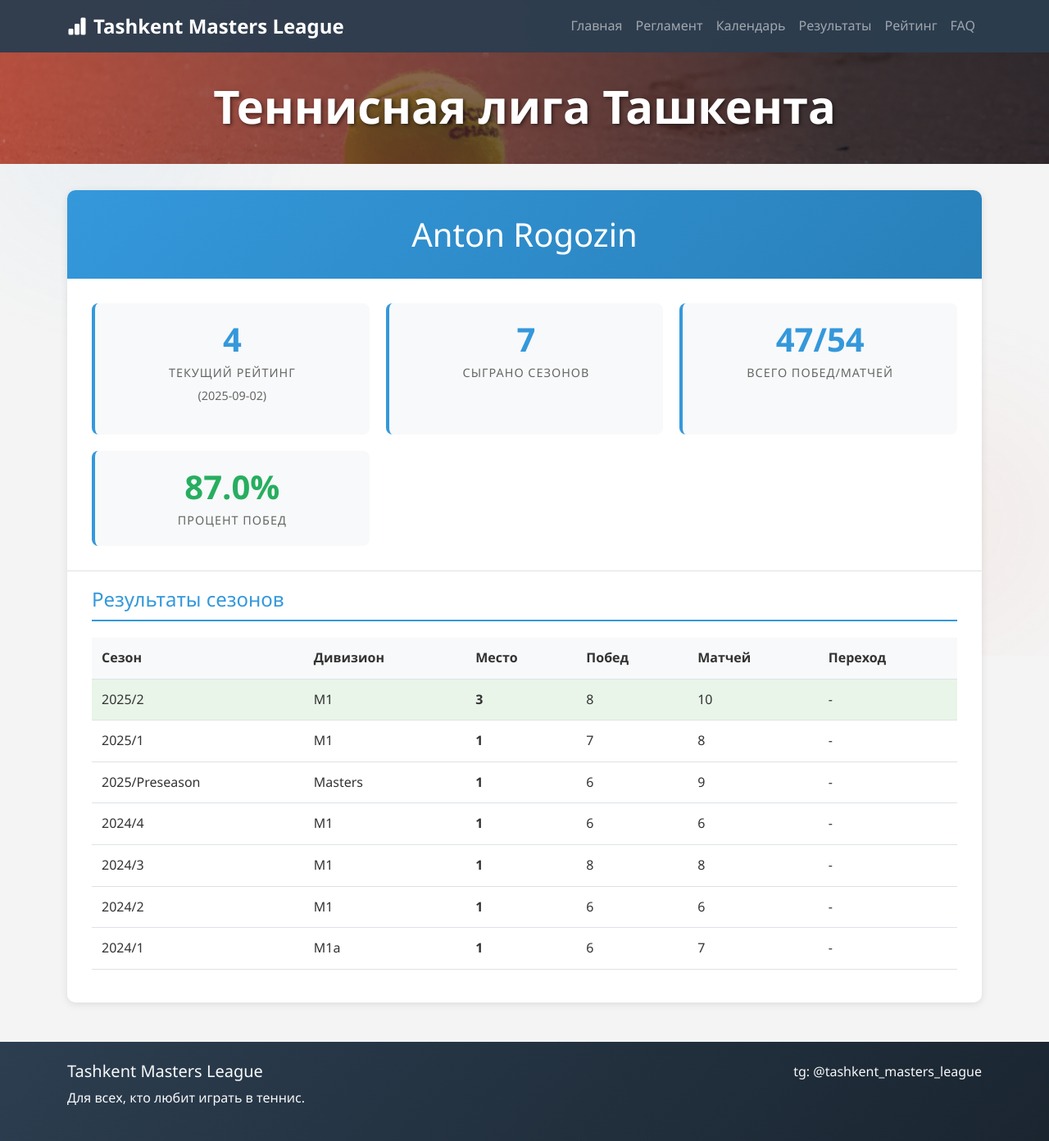
After one commit to gozik/masters-league, a Flask app: page /player/1 in a window 1280 px wide. The commit adds this page. Shown: the whole page at 82% size. Run offline with Flask 3, Linux system fonts and the light colour scheme; some libraries are stand-ins or nearby versions.

Commit message:
Add player page, fix player links, add imgs

```diff
--- a/app.py
+++ b/app.py
@@ -276,6 +276,56 @@ def show_schedule():
     return render_template('schedule.html', seasons=seasons, current_year=2025)
 
 
+@app.route('/player/<int:player_id>')
+def player_profile(player_id):
+    """Display player profile with statistics and history"""
+    player = Player.query.get_or_404(player_id)
+
+    # Get current ranking
+    current_ranking = get_current_ranking(player_id)
+
+    # Get season results
+    season_results = get_results(player_id)
+
+    # Calculate total statistics
+    total_stats = calculate_total_stats(player_id)
+
+    return render_template('player_profile.html',
+                           player=player,
+                           current_ranking=current_ranking,
+                           season_results=season_results,
+                           division_history=season_results,
+                           total_stats=total_stats,
+                           )
+
+
+def get_current_ranking(player_id):
+    """Get player's current ranking"""
+    return Ranking.query.filter_by(player_id=player_id).order_by(Ranking.actual_date.desc()).first()
+
+
+def get_results(player_id):
+    """Get all season results for the player"""
+    return Result.query.filter_by(player_id=player_id).join(Division).join(Season)\
+        .order_by(Season.date_end.desc()).all()
+
+
+def calculate_total_stats(player_id):
+    """Calculate total wins, games, and other statistics"""
+    results = Result.query.filter_by(player_id=player_id).all()
+
+    total_wins = sum(result.win_count for result in results)
+    total_matches = sum(result.match_count for result in results)
+    total_seasons = len(set(result.division_ref.season_id for result in results if result.division_ref))
+
+    return {
+        'total_wins': total_wins,
+        'total_matches': total_matches,
+        'win_percentage': (total_wins / total_matches * 100) if total_matches > 0 else 0,
+        'total_seasons': total_seasons
+    }
+
+
 if __name__ == '__main__':
     with app.app_context():
         db.create_all()
--- a/models.py
+++ b/models.py
@@ -119,7 +119,8 @@ class Result(db.Model):
             'win_count': self.win_count,
             'relegation': self.relegation,
             'season': self.division_ref.season_ref.get_title(),
-            'division': self.division_ref.name
+            'division': self.division_ref.name,
+            'player_id': self.player_id,
         }
 
 
@@ -151,6 +152,7 @@ class Ranking(db.Model):
             'last_division': self.last_result_ref.division_ref.name,
             'last_position': self.last_result_ref.position,
             'last_result_date': self.last_result_ref.division_ref.season_ref.date_end,
+            'player_id': self.player_id,
         }
 
 
--- /dev/null
+++ b/templates/player_profile.html
@@ -0,0 +1,263 @@
+{% extends "base.html" %}
+
+{% block title %}{{ player.first_name }} {{ player.last_name }} - Player Profile{% endblock %}
+
+{% block head %}
+    <style>
+
+        :root {
+            --primary-color: #3498db;
+            --success-color: #27ae60;
+            --warning-color: #f39c12;
+            --danger-color: #e74c3c;
+            --light-gray: #f8f9fa;
+            --border-color: #dee2e6;
+        }
+
+        body {
+            font-family: 'Segoe UI', Tahoma, Geneva, Verdana, sans-serif;
+            line-height: 1.6;
+            color: #333;
+            background-color: #f4f4f4;
+            margin: 0;
+
+        }
+
+        .container-stats {
+            max-width: 1200px;
+            margin: 0 auto;
+            background: white;
+            border-radius: 10px;
+            box-shadow: 0 2px 10px rgba(0,0,0,0.1);
+            overflow: hidden;
+        }
+
+        .player-header {
+            background: linear-gradient(135deg, var(--primary-color), #2980b9);
+            color: white;
+            padding: 30px;
+            text-align: center;
+        }
+
+        .player-name {
+            font-size: 2.5em;
+            margin: 0;
+            font-weight: 300;
+        }
+
+        .player-gender {
+            font-size: 1.2em;
+            opacity: 0.9;
+            margin: 5px 0 0 0;
+        }
+
+        .stats-grid {
+            display: grid;
+            grid-template-columns: repeat(auto-fit, minmax(250px, 1fr));
+            gap: 20px;
+            padding: 30px;
+        }
+
+        .stat-card {
+            background: var(--light-gray);
+            padding: 20px;
+            border-radius: 8px;
+            text-align: center;
+            border-left: 4px solid var(--primary-color);
+        }
+
+        .stat-number {
+            font-size: 2.5em;
+            font-weight: bold;
+            color: var(--primary-color);
+            margin: 0;
+        }
+
+        .stat-label {
+            font-size: 0.9em;
+            color: #666;
+            margin: 5px 0 0 0;
+            text-transform: uppercase;
+            letter-spacing: 1px;
+        }
+
+        .win-percentage {
+            color: var(--success-color);
+        }
+
+        .section {
+            padding: 20px 30px;
+            border-top: 1px solid var(--border-color);
+        }
+
+        .section-title {
+            font-size: 1.5em;
+            color: var(--primary-color);
+            margin: 0 0 20px 0;
+            padding-bottom: 10px;
+            border-bottom: 2px solid var(--primary-color);
+        }
+
+        table {
+            width: 100%;
+            border-collapse: collapse;
+            margin: 20px 0;
+        }
+
+        th, td {
+            padding: 12px;
+            text-align: left;
+            border-bottom: 1px solid var(--border-color);
+        }
+
+        th {
+            background-color: var(--light-gray);
+            font-weight: 600;
+        }
+
+        tr:hover {
+            background-color: #f8f9fa;
+        }
+
+        .promoted {
+            color: var(--success-color);
+            font-weight: bold;
+        }
+
+        .relegated {
+            color: var(--danger-color);
+            font-weight: bold;
+        }
+
+        .current-season {
+            background-color: #e8f5e8;
+        }
+
+        .match-result {
+            display: inline-block;
+            padding: 4px 8px;
+            border-radius: 4px;
+            font-weight: bold;
+            margin-right: 10px;
+        }
+
+        .win {
+            background-color: var(--success-color);
+            color: white;
+        }
+
+        .loss {
+            background-color: var(--danger-color);
+            color: white;
+        }
+
+        .division-change {
+            font-weight: bold;
+            margin-left: 10px;
+        }
+
+        .up-arrow {
+            color: var(--success-color);
+        }
+
+        .down-arrow {
+            color: var(--danger-color);
+        }
+
+        .no-change {
+            color: #999;
+        }
+
+        @media (max-width: 768px) {
+            .stats-grid {
+                grid-template-columns: 1fr;
+            }
+
+            .player-name {
+                font-size: 2em;
+            }
+
+            .section {
+                padding: 15px;
+            }
+        }
+    </style>
+{% endblock %}
+
+{% block content %}
+    <div class="container-stats">
+        <!-- Player Header -->
+        <div class="player-header">
+            <h1 class="player-name">{{ player.first_name }} {{ player.last_name }}</h1>
+        </div>
+
+        <!-- Statistics Grid -->
+        <div class="stats-grid">
+            <div class="stat-card">
+                <h2 class="stat-number">{{ current_ranking.position if current_ranking else 'N/A' }}</h2>
+                <p class="stat-label">Текущий рейтинг</p>
+                {% if current_ranking %}
+                <p style="margin-top: 5px; font-size: 0.9em; color: #666;">
+                    ({{ current_ranking.actual_date }})
+                </p>
+                {% endif %}
+            </div>
+
+            <div class="stat-card">
+                <h2 class="stat-number">{{ total_stats.total_seasons }}</h2>
+                <p class="stat-label">Сыграно сезонов</p>
+            </div>
+
+            <div class="stat-card">
+                <h2 class="stat-number">{{ total_stats.total_wins }}/{{ total_stats.total_matches }}</h2>
+                <p class="stat-label">Всего Побед/Матчей</p>
+            </div>
+
+            <div class="stat-card">
+                <h2 class="stat-number win-percentage">{{ total_stats.win_percentage|round(1) }}%</h2>
+                <p class="stat-label">Процент побед</p>
+            </div>
+        </div>
+
+        <!-- Season Results -->
+        <div class="section">
+            <h2 class="section-title">Результаты сезонов</h2>
+            <table>
+                <thead>
+                    <tr>
+                        <th>Сезон</th>
+                        <th>Дивизион</th>
+                        <th>Место</th>
+                        <th>Побед</th>
+                        <th>Матчей</th>
+                        <th>Переход</th>
+                    </tr>
+                </thead>
+                <tbody>
+                    {% for result in season_results %}
+                    <tr {% if loop.first %}class="current-season"{% endif %}>
+                        <td>{{ result.division_ref.season_ref.year }}/{{ result.division_ref.season_ref.name }}</td>
+                        <td>{{ result.division_ref.name }}</td>
+                        <td><strong>{{ result.position }}</strong></td>
+                        <td>{{ result.win_count }}</td>
+                        <td>{{ result.match_count }}</td>
+                        <td>
+                            {% if result.relegation == 'promoted' %}
+                                <span class="promoted">Promoted ↑</span>
+                            {% elif result.relegation == 'fast promoted' %}
+                                <span class="promoted">Fast Promoted ↑</span>
+                            {% elif result.relegation == 'double promoted' %}
+                                <span class="promoted">Double Promoted ↑↑</span>
+                            {% elif result.relegation == 'relegated' %}
+                                <span class="relegated">Relegated ↓</span>
+                            {% else %}
+                                -
+                            {% endif %}
+                        </td>
+                    </tr>
+                    {% endfor %}
+                </tbody>
+            </table>
+        </div>
+    </div>
+{% endblock %}
--- a/templates/rankings.html
+++ b/templates/rankings.html
@@ -94,7 +94,7 @@
                 {
                     id: 'name',
                     name: 'Игрок',
-                    formatter: (cell) => gridjs.html(`<a href="/player/${rankings.find(p => `${p.first_name} ${p.last_name}` === cell).id}">${cell}</a>`)
+                    formatter: (cell) => gridjs.html(`<a href="/player/${rankings.find(p => `${p.first_name} ${p.last_name}` === cell).player_id}">${cell}</a>`)
                 },
                 { id: 'last_result_date', name: 'Дата результата', width: '120px' },
                 { id: 'last_division', name: 'Дивизион', width: '90px' },
```
Also changed, not shown: static/css/custom.css (+40 -0 lines), templates/index.html (+5 -5 lines), templates/results.html (+4 -3 lines), static/images/player1.jpg (added), static/images/player2.jpg (added), static/images/player3.jpg (added), static/images/tennis-action.jpg (added), static/images/theball.png (added).
